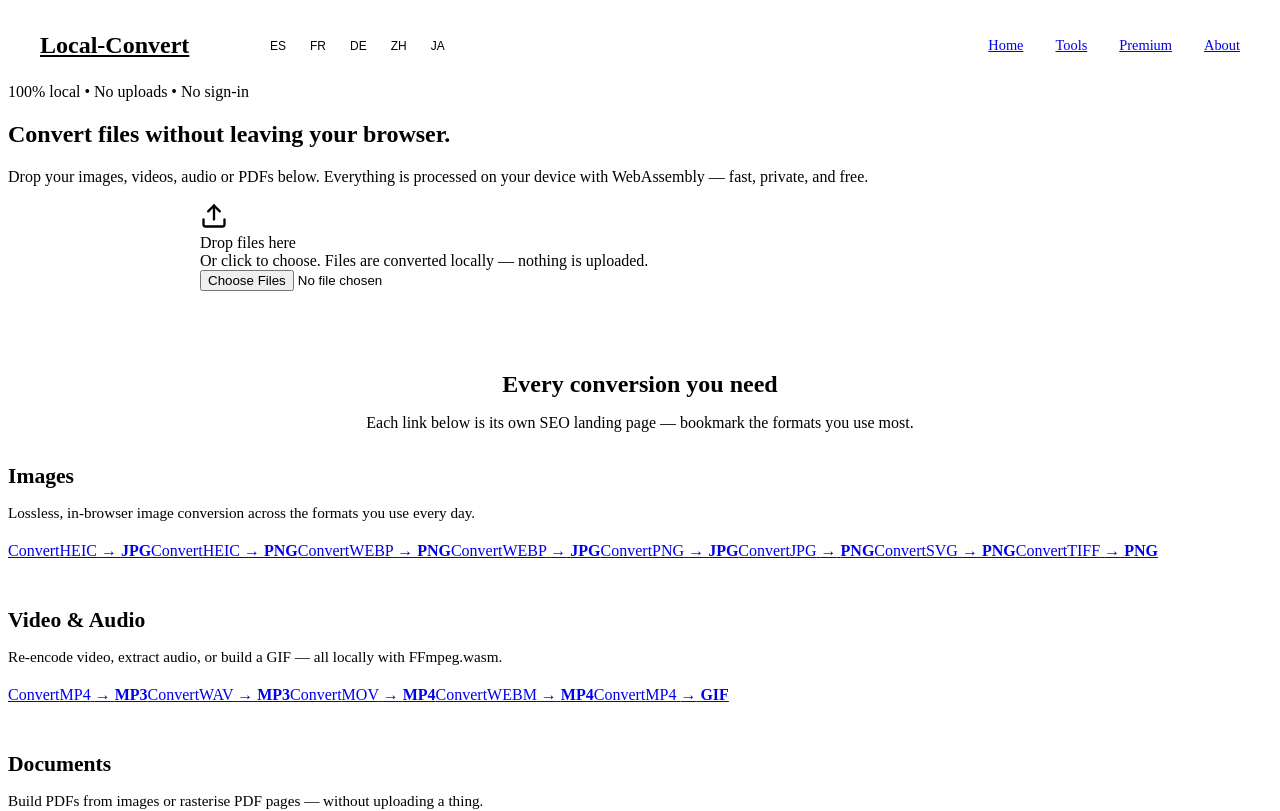
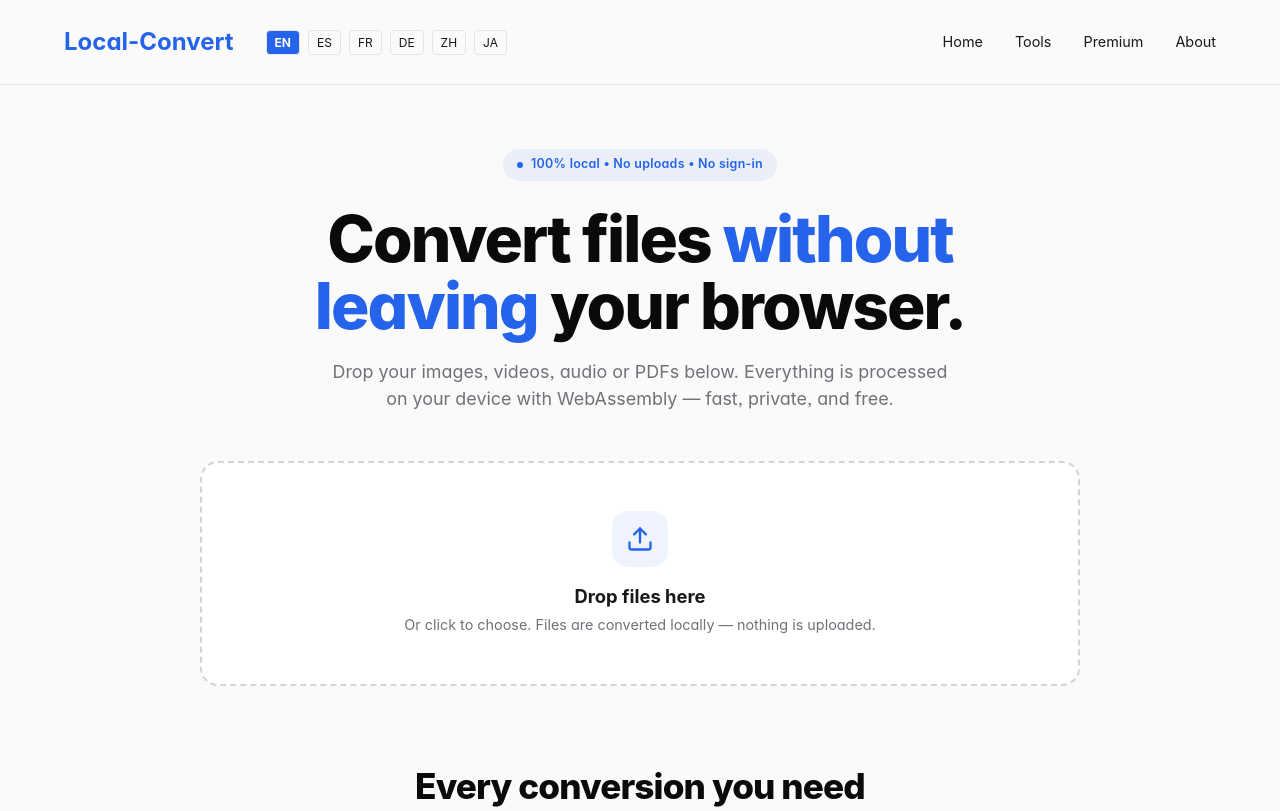
Before and after one commit to kageraaron/kager-llc, a Next.js app in the folder local-convert/: page / in a window 1280 px wide. Shown: the top 811 px of the page. Built offline with nearby package versions, Linux system fonts and the light colour scheme.

Commit message:
fix borked local-convert ui

```diff
--- a/local-convert/src/app/globals.css
+++ b/local-convert/src/app/globals.css
@@ -167,7 +167,8 @@ p { color: var(--text); }
   min-height: calc(100vh - var(--header-height));
   display: flex;
   flex-direction: column;
-  padding: 2.5rem 0 4rem;
+  padding-top: 2.5rem;
+  padding-bottom: 4rem;
 }
 
 /* =====================================================
--- a/local-convert/src/app/layout.tsx
+++ b/local-convert/src/app/layout.tsx
@@ -2,6 +2,7 @@ import { Metadata } from 'next';
 import { I18nProvider } from '@/lib/i18n';
 import Script from 'next/script';
 import LanguageSwitcher from '@/components/LanguageSwitcher';
+import './globals.css';
 
 const baseUrl = 'https://local-convert.com';
 
```
